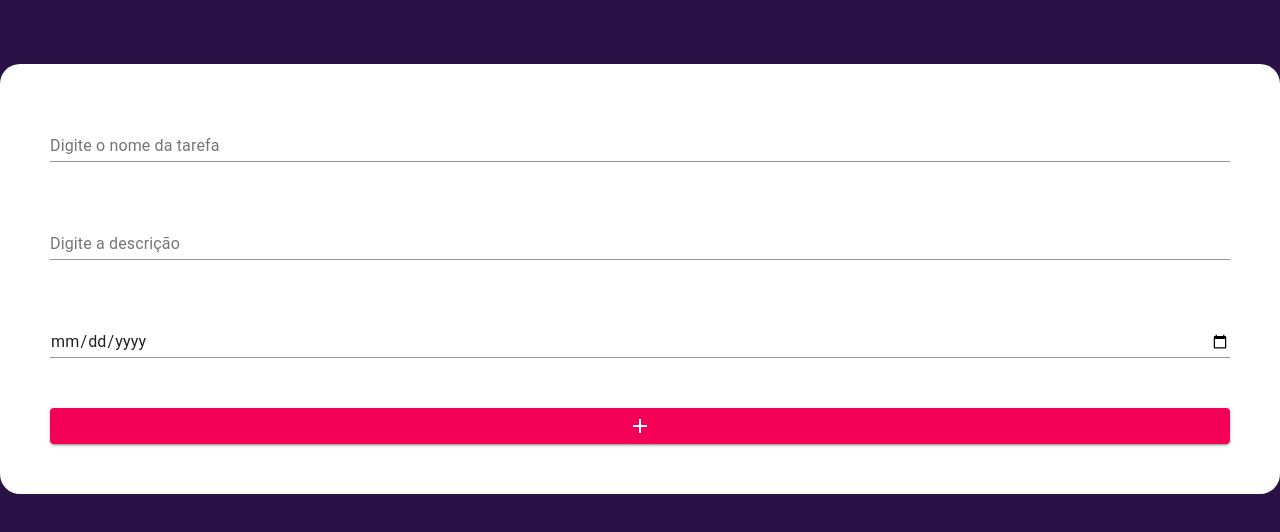
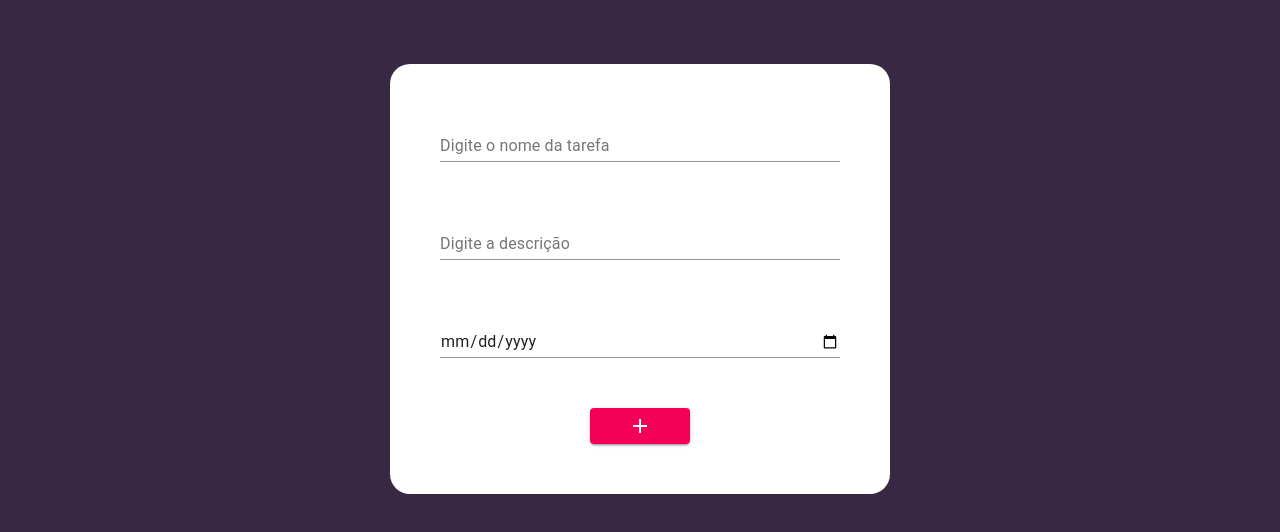
Before and after one commit to samuelrrs/ToDo, a React (Create React App) app: page / in a window 1280 px wide. Shown: the top 532 px of the page. Built offline with nearby package versions, Linux system fonts and the light colour scheme.

Commit message:
feat: Feito o container do formulario, com a junção dos componentes

```diff
--- a/src/App.js
+++ b/src/App.js
@@ -1,6 +1,10 @@
 import FormDefault from "./Container/FormDefault/index";
 function App() {
-  return <FormDefault />;
+  return (
+    <>
+      <FormDefault />
+    </>
+  );
 }
 
 export default App;
--- a/src/Components/ButtonDefault/index.jsx
+++ b/src/Components/ButtonDefault/index.jsx
@@ -1,10 +1,14 @@
 import React from 'react';
 import { Button } from '@material-ui/core';
+import useStyles from './styles';
 
 export default function ButtonDefault({buttonContent}) {
+
+    const styles = useStyles()
+
     return (
 
-        <Button variant="contained" color="secondary">
+        <Button variant="contained" color="secondary" className={styles.button}>
             {buttonContent}
         </Button>
     )
--- /dev/null
+++ b/src/Components/ButtonDefault/styles.js
@@ -0,0 +1,12 @@
+import { makeStyles } from "@material-ui/core";
+
+const useStyles = makeStyles(() => ({
+  button: {
+    width: "100px",
+    filter: 'blur(0px)',
+
+
+  },
+}));
+
+export default useStyles;
--- a/src/Components/InputText/index.jsx
+++ b/src/Components/InputText/index.jsx
@@ -1,14 +1,17 @@
 import React from 'react';
 import TextField from '@material-ui/core/TextField';
+import useStyles from './styles';
 
 export default function InputText({ variant, type, placeholder }) {
+    const styles = useStyles()
+
     return (
         <TextField
             id="outlined-basic"
             label={placeholder}
             variant={variant}
             type={type}
-
-            />
+            className={styles.input}
+        />
     )
 }
--- /dev/null
+++ b/src/Components/InputText/styles.js
@@ -0,0 +1,9 @@
+import { makeStyles } from "@material-ui/core";
+
+const useStyles = makeStyles(() => ({
+  input: {
+    width: "400px",
+  },
+}));
+
+export default useStyles;
--- /dev/null
+++ b/src/Container/FormDefault/FormSimple/index.jsx
@@ -0,0 +1,29 @@
+import React from 'react';
+import { Container } from '@material-ui/core';
+import AddIcon from '@material-ui/icons/Add';
+import useStyles from './styles';
+import InputText from '../../../Components/InputText/index';
+import ButtonDefault from '../../../Components/ButtonDefault/index';
+
+export default function FormSimple() {
+
+    const styles = useStyles()
+
+    return (
+        <Container className={styles.container}>
+            <InputText
+                placeholder='Digite o nome da tarefa'
+                className={styles.input} />
+            <InputText
+                placeholder='Digite a descrição'
+            />
+            <InputText
+                type='date'
+                placeholder=' '
+            />
+            <ButtonDefault buttonContent={
+                <AddIcon />
+            } />
+        </Container>
+    )
+}
--- a/src/Container/FormDefault/styles.js
+++ b/src/Container/FormDefault/FormSimple/styles.js
@@ -5,14 +5,16 @@ const useStyles = makeStyles(() => ({
     backgroundColor: "#fff",
     display: "flex",
     flexDirection: "column",
-    justifyContent: "center",
     padding: "50px",
     gap: "50px",
     marginTop: "5%",
     borderRadius: "20px",
+    alignItems: "center",
+    maxWidth: "500px",
   },
   button: {
     borderRadius: "50px",
+
   },
 }));
 
--- a/src/Container/FormDefault/index.jsx
+++ b/src/Container/FormDefault/index.jsx
@@ -1,31 +1,9 @@
 import React from 'react';
-import { Container } from '@material-ui/core';
-import InputText from './../../Components/InputText/index';
-import ButtonDefault from './../../Components/ButtonDefault/index';
-import AddIcon from '@material-ui/icons/Add';
-import useStyles from './styles';
+import FormSimple from './FormSimple/index';
+
 
 export default function FormDefault() {
-
-    const styles = useStyles()
-
     return (
-        <Container className={styles.container}>
-            <InputText
-                placeholder='Digite o nome da tarefa'
-                />
-            <InputText
-                placeholder='Digite a descrição'
-
-                />
-            <InputText
-                type='date'
-                placeholder=' '
-
-            />
-            <ButtonDefault buttonContent={
-                <AddIcon />
-            } />
-        </Container>
+        <FormSimple />
     )
 }
--- a/src/index.css
+++ b/src/index.css
@@ -5,7 +5,9 @@ body {
     sans-serif;
   -webkit-font-smoothing: antialiased;
   -moz-osx-font-smoothing: grayscale;
-  background-color: #2a1247;
+  background-color: #382844;
+
+
 }
 
 code {
```
Also changed, not shown: src/assets/Fundo.png (added), 1 other file (tests, documents, lock files or other folders).
